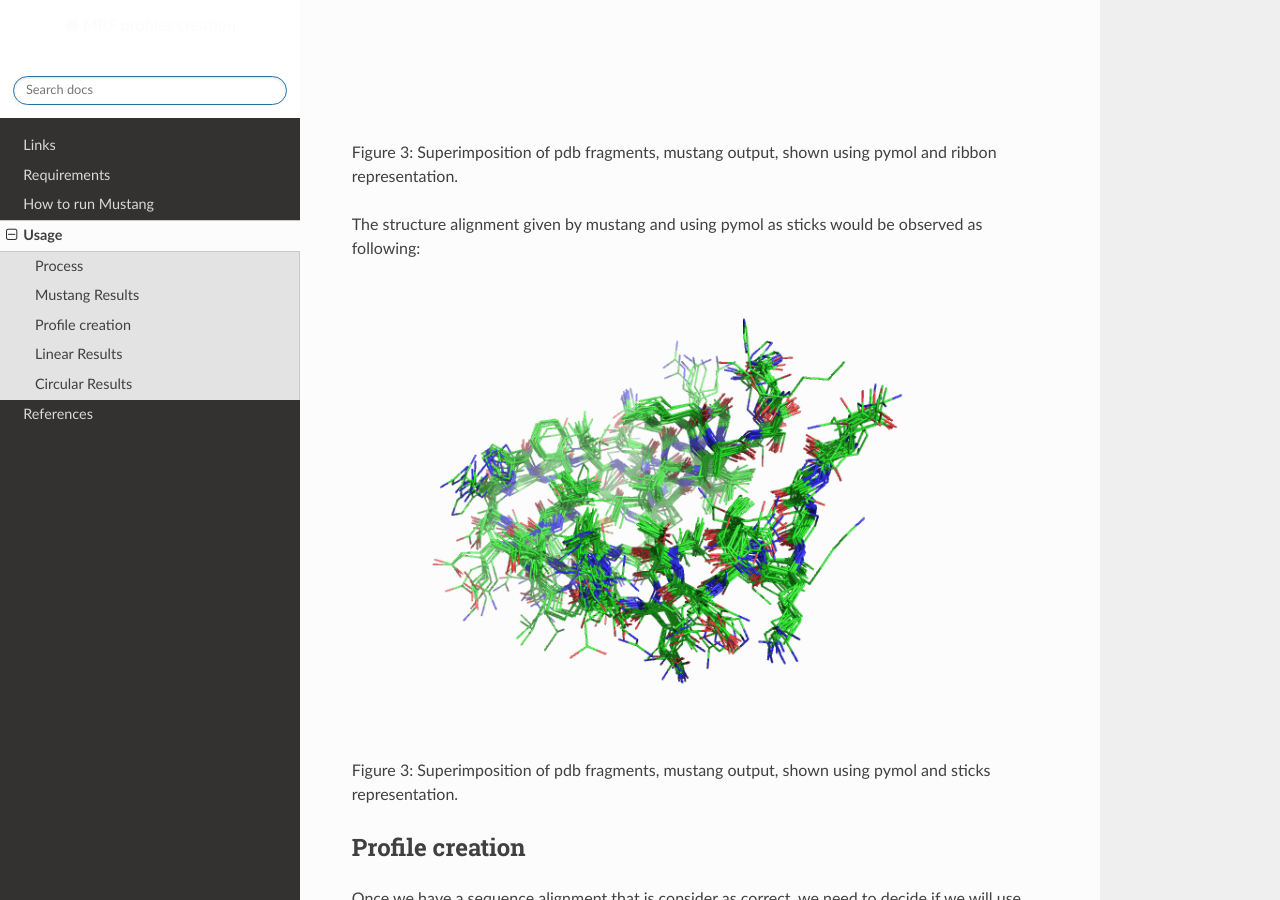
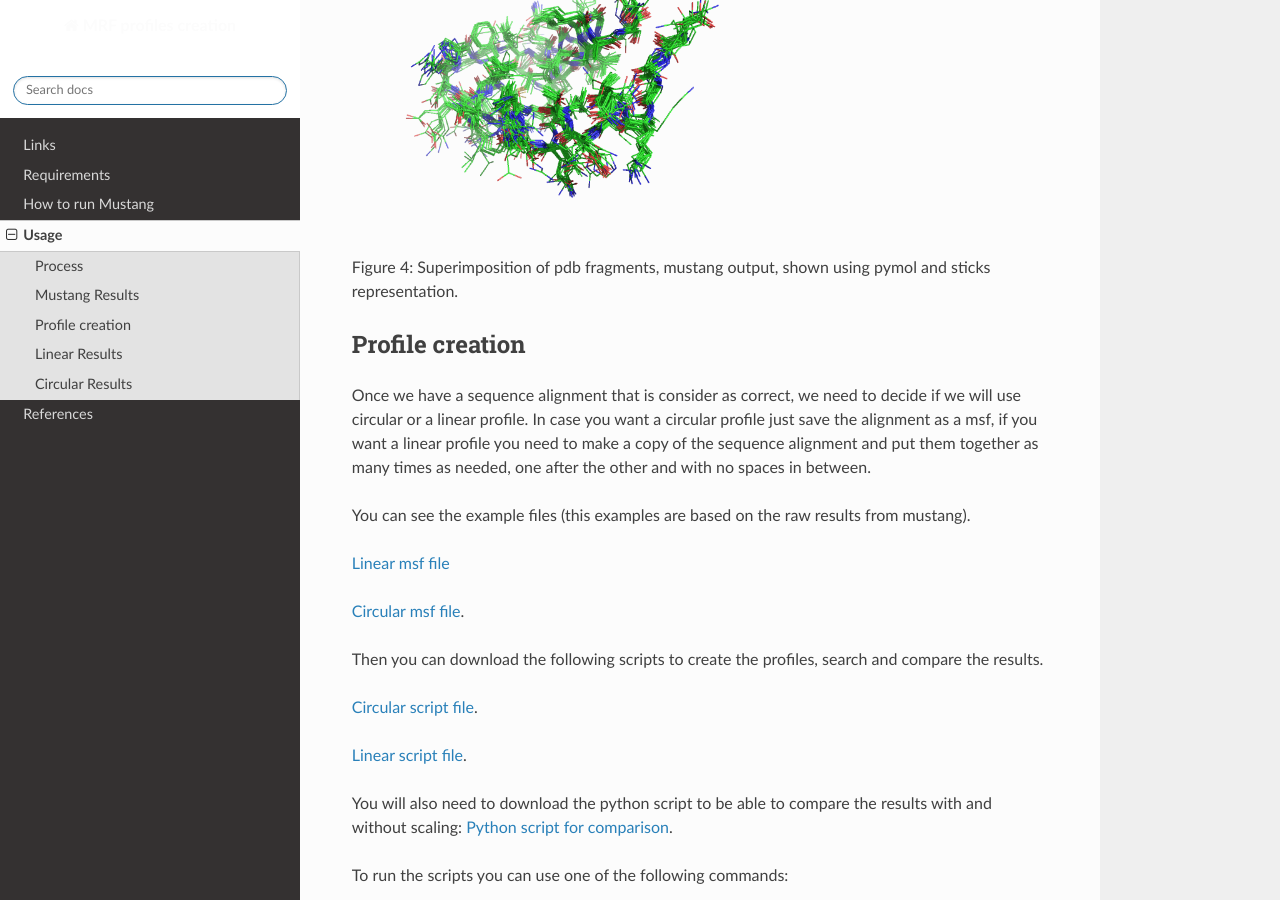
Before and after one commit to DraLaylaHirsh/MRFprofilesCreation, a Sphinx documentation site: the page built from docs/CreationProcess.rst, in a window 1280 px wide and 900 px high, scrolled down 5027 px. Built offline with Sphinx 7.4.7 and the Read the Docs theme 2.0.0, drawn with Linux system fonts in a browser that asks for light colours.

Commit message:
Update CreationProcess.rst

```diff
--- a/docs/CreationProcess.rst
+++ b/docs/CreationProcess.rst
@@ -138,20 +138,20 @@
 The sequence alignment given by mustang and using belvu would be observed as following:
 
 .. image:: /images/MSA.png
-  :width: 600
+  :width: 400
 Figure 2: Multiple sequence alignment, mustang output, shown by Belvu.
 
 The structure alignment given by mustang and using pymol as ribbon would be observed as following:
 
 .. image:: /images/superimpColor.png
-  :width: 600
+  :width: 400
 Figure 3: Superimposition of pdb fragments, mustang output, shown using pymol and ribbon representation.
 
 The structure alignment given by mustang and using pymol as sticks would be observed as following:
 
 .. image:: /images/superimposition.png
-  :width: 600
-Figure 3: Superimposition of pdb fragments, mustang output, shown using pymol and sticks representation.
+  :width: 400
+Figure 4: Superimposition of pdb fragments, mustang output, shown using pymol and sticks representation.
 
 .. _Profile Creation:
 
```
